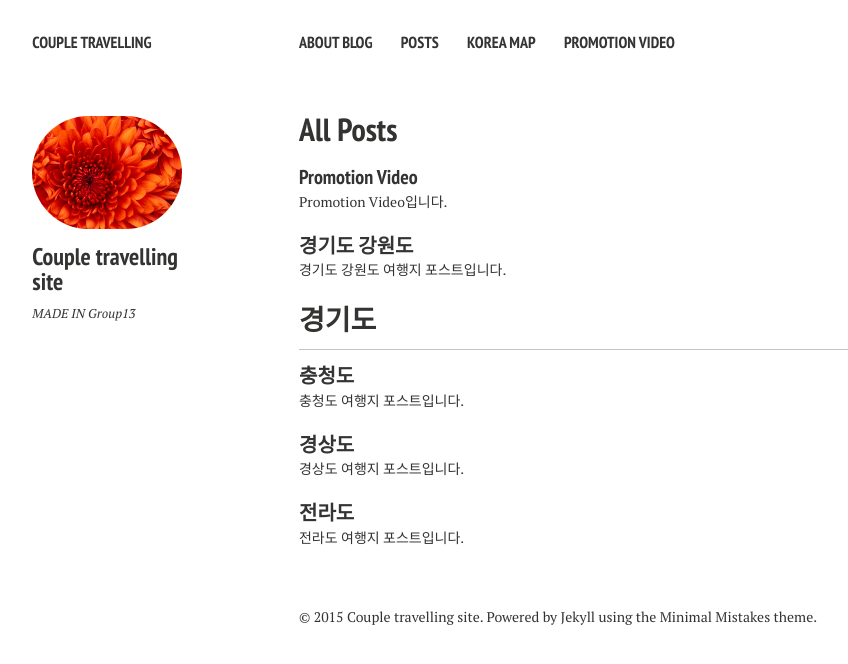
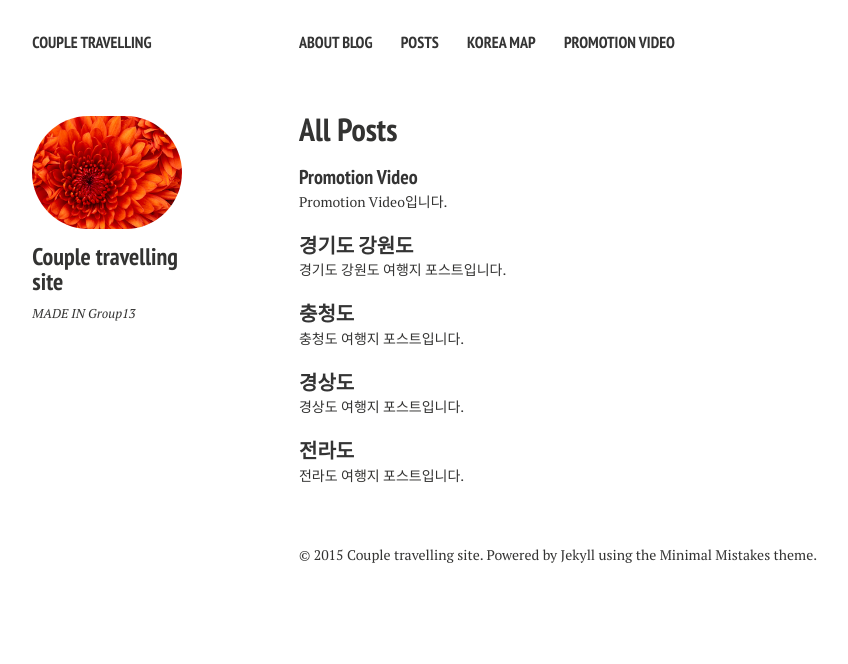
Before and after one commit to shinojin/shinojin.github.com, a Jekyll site: the page built from posts/index.md, in a window 1280 px wide. Shown: the top 664 px of the page, without its empty margins (21-869 px from the left). Built offline with Jekyll 4.4.1, drawn with Linux system fonts in a browser that asks for light colours; nearby versions of some CDN libraries.

Commit message:
Update post-index.html

```diff
--- a/_layouts/post-index.html
+++ b/_layouts/post-index.html
@@ -41,7 +41,7 @@
         {% capture year %}{{ post.date | date: '%Y' }}{% endcapture %}
         {% capture nyear %}{{ post.next.date | date: '%Y' }}{% endcapture %}
         {% if year != nyear %}
-          <h3>경기도</h3>
+
         {% endif %}
       {% endunless %}
       <article>
```
